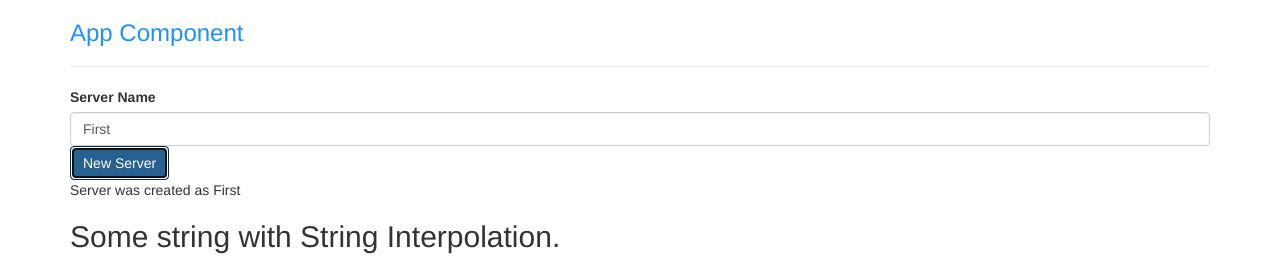
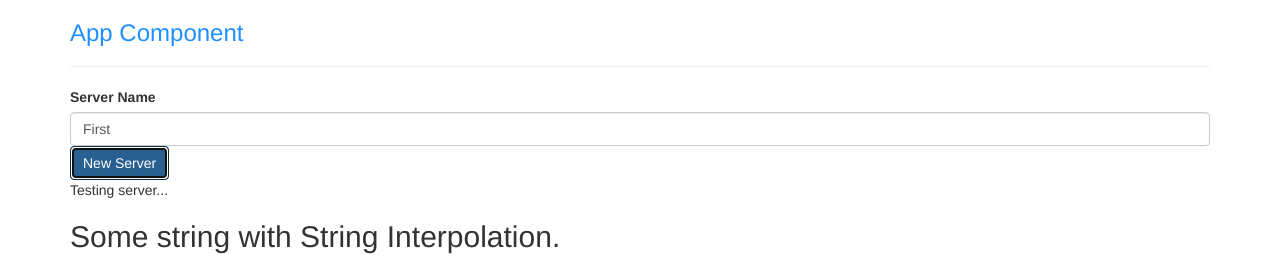
Before and after one commit to DaniiNyan/angular, an Angular app in the folder first-app/: page / in a window 1280 px wide. Both pictures are taken after a click on the button "New Server". Shown: the top 265 px of the page. Built offline with nearby package versions, Linux system fonts and the light colour scheme.

Commit message:
Testing ngIf

```diff
--- a/first-app/src/app/servers/servers.component.html
+++ b/first-app/src/app/servers/servers.component.html
@@ -6,7 +6,7 @@ class="form-control"
 <button class='btn btn-primary'
 [disabled]="!allowNewServer"
 (click)="onCreateServer()"> New Server</button>
-<p>{{ serverCreationStatus }}</p>
+<p *ngIf="serverCreated">Testing server...</p>
 
 <app-server></app-server>
 <app-server></app-server>
--- a/first-app/src/app/servers/servers.component.ts
+++ b/first-app/src/app/servers/servers.component.ts
@@ -9,6 +9,7 @@ export class ServersComponent implements OnInit {
   allowNewServer = false;
   serverCreationStatus = 'No server was created.';
   serverName = 'First';
+  serverCreated = false;
 
   constructor() {
     setTimeout(() => {
@@ -20,6 +21,7 @@ export class ServersComponent implements OnInit {
   }
 
   onCreateServer() {
+    this.serverCreated = true;
     this.serverCreationStatus = 'Server was created as ' + this.serverName;
   }
 }
```
